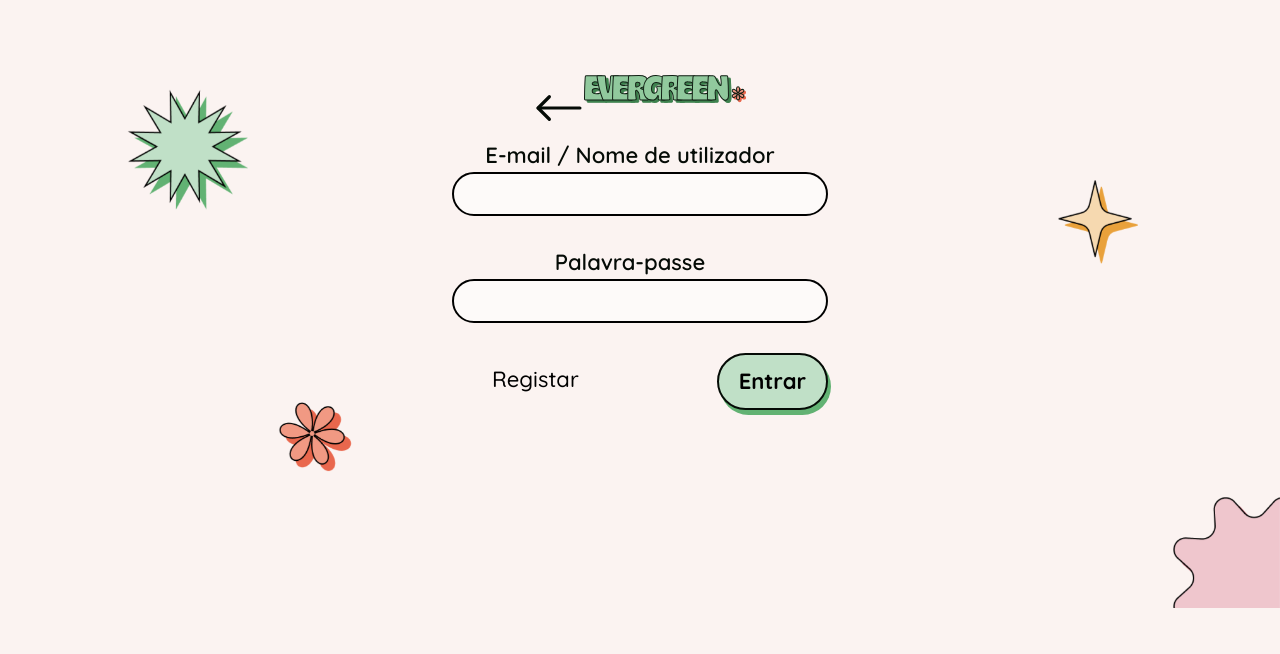
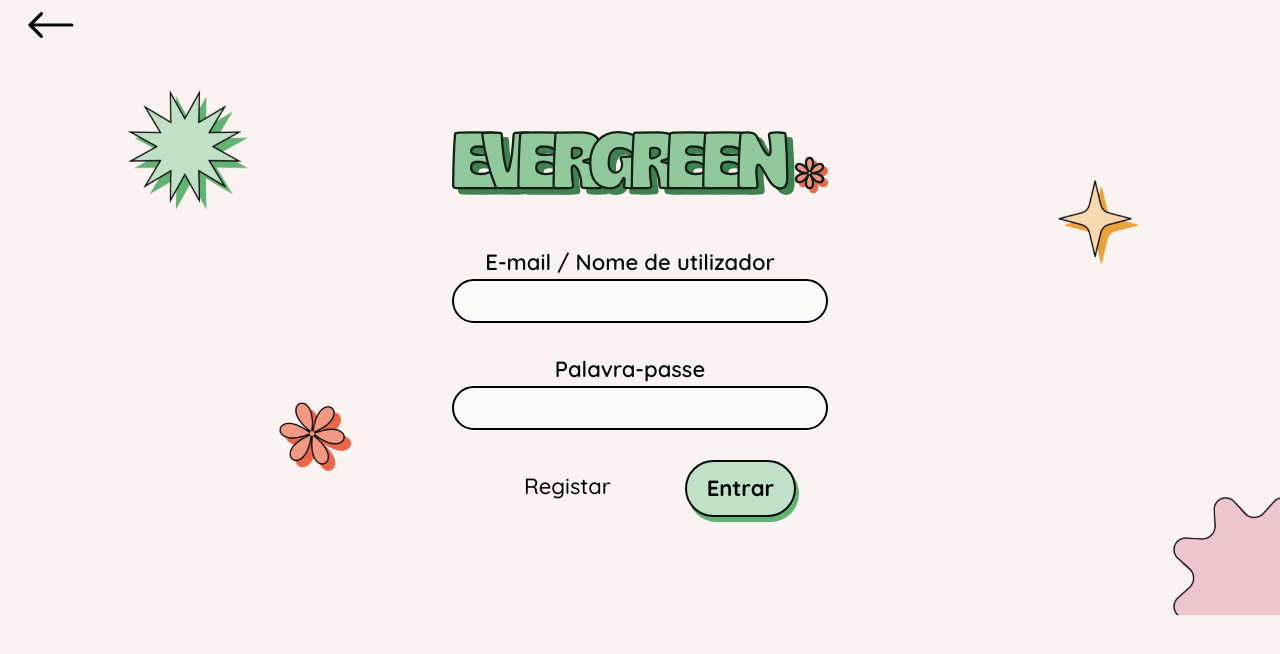
Before and after one commit to motamdaniela/Evergreen, a Vue app in the folder evergreen/: page /login in a window 1280 px wide. Shown: the top 654 px of the page. Built offline with nearby package versions, Linux system fonts and the light colour scheme.

Commit message:
login/sign up

```diff
--- a/evergreen/src/assets/styles/login.css
+++ b/evergreen/src/assets/styles/login.css
@@ -6,6 +6,7 @@
 
     /* height: 865px; */
     display: flex;
+    flex-direction: column;
     justify-content: center;
     align-items: center;
     padding-bottom: 144px;
@@ -18,6 +19,7 @@
 
     /* height: 865px; */
     display: flex;
+    flex-direction: column;
     justify-content: center;
     align-items: center;
     padding-bottom: 52px;
@@ -63,7 +65,7 @@
 #btns{
     width: 376px;
     display: flex;
-    justify-content: space-between;
+    justify-content: space-around;
 }
 
 #errorAlert{
@@ -77,10 +79,11 @@
     margin-top: 20%;
 }
 #loginImg{
-    margin-bottom: 100px;
+    margin-bottom: 12%;
 }
+
 #signContent{
-    margin-top: 8%;
+    margin-top: 1%;
 }
 #signImg{
     width: 43%;
@@ -90,3 +93,7 @@
 .backbtn{
     width: 50px;
 }
+.backBtnDiv{
+    margin-right: auto;
+    margin-left: 2%;
+}
--- a/evergreen/src/views/LoginView.vue
+++ b/evergreen/src/views/LoginView.vue
@@ -6,14 +6,15 @@
       lazy-validation
       @submit.prevent="onSubmit"
     > -->
+    <div class="backBtnDiv">
+      <RouterLink to="/">
+        <img class="backbtn" src="../assets/icons/icones/arrowback.svg">
+      </RouterLink>
+    </div>
     <form @submit.prevent="onSubmit">
       <div id="loginContent">
-        <div>
-          <RouterLink to="/">
-              <img class="backbtn" src="../assets/icons/icones/arrowback.svg">
-            </RouterLink>
-          <img id="signImg" src="../assets/logored.svg" />
-        </div>
+
+          <img id="loginImg" src="../assets/logored.svg" />
         <label for="email" class="semiTitle">E-mail / Nome de utilizador</label>
         <br />
         <input class="input" id="email" v-model="email" required />
--- a/evergreen/src/views/SignUpView.vue
+++ b/evergreen/src/views/SignUpView.vue
@@ -6,14 +6,15 @@
       lazy-validation
       @submit.prevent="onSubmit"
     > -->
+    <div class="backBtnDiv">
+      <RouterLink to="/">
+        <img class="backbtn" src="../assets/icons/icones/arrowback.svg">
+      </RouterLink>
+    </div>
     <form @submit.prevent="onSubmit">
       <div id="signContent">
-        <div>
-          <RouterLink to="/">
-              <img class="backbtn" src="../assets/icons/icones/arrowback.svg">
-            </RouterLink>
+
           <img id="signImg" src="../assets/logored.svg" />
-        </div>
         <div id="group">
           <div id="col1">
             <label for="name" class="semiTitle">Nome</label>
```
